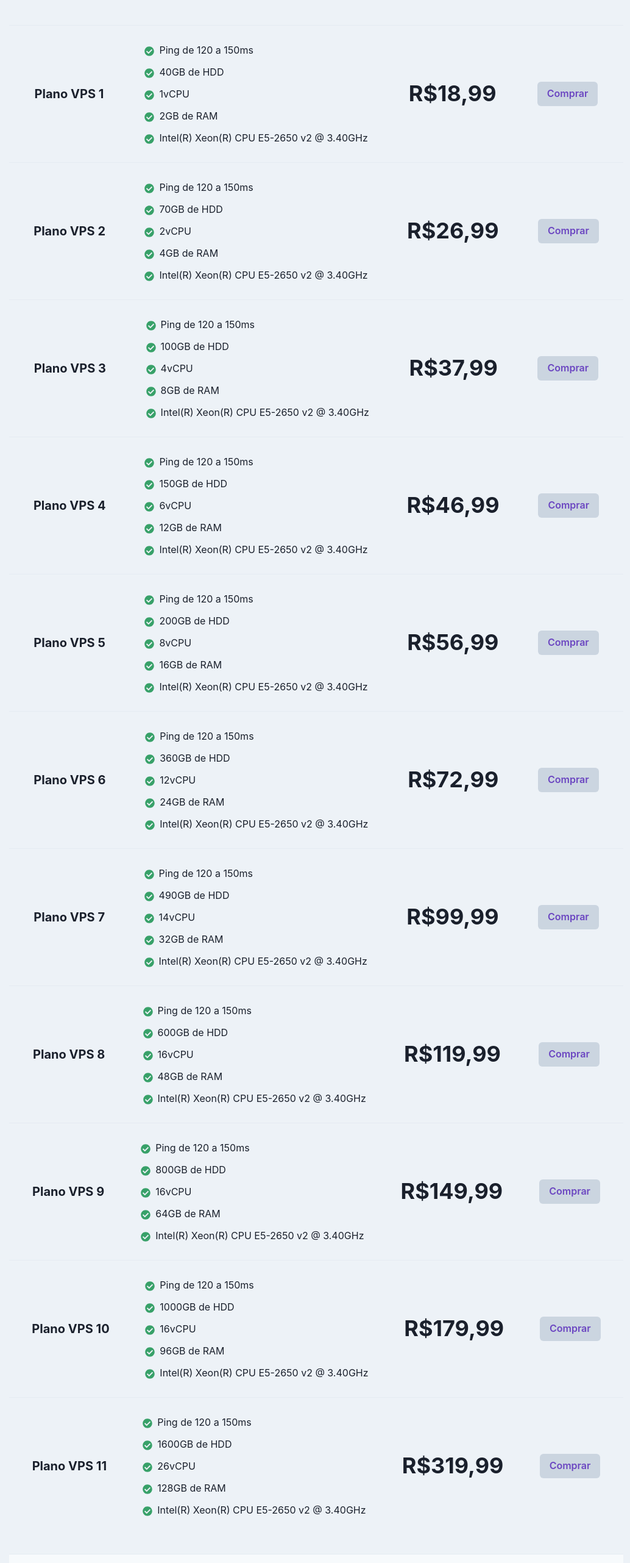
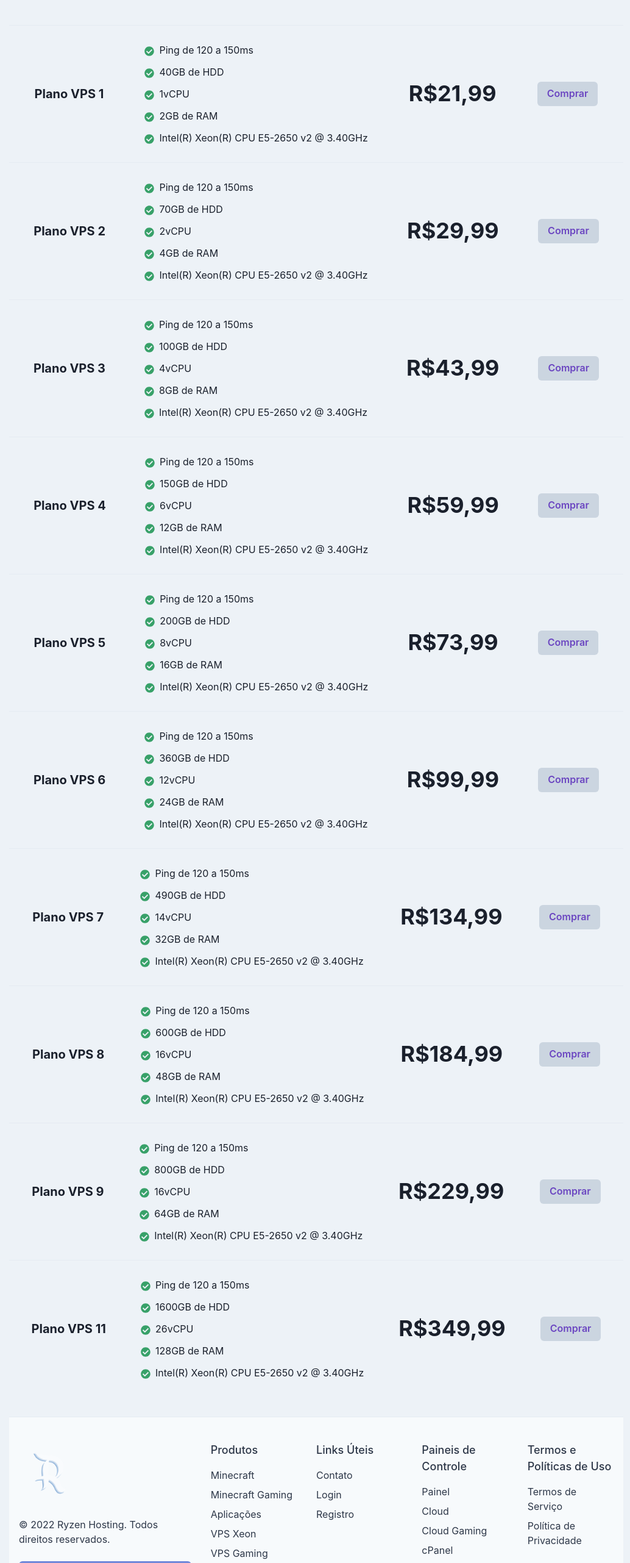
Before and after one commit to emanuelVINI01/RyzenSite, a Next.js app: page /vps in a window 1280 px wide. Shown: the part 1183-3746 px from the top of the page at 61% size, without its empty margins (241-1275 px from the left). Built offline with nearby package versions, Linux system fonts and the light colour scheme.

Commit message:
Update vps.tsx

```diff
--- a/pages/vps.tsx
+++ b/pages/vps.tsx
@@ -70,27 +70,25 @@ export default function VPS() {
                 <ProductDescribe title={"Tenha seu sistema online em segundos"} description={"Todos planos são atividos automaticamente."} />
                 <Stack spacing={4} width={'100%'} direction={'column'} mt={10} id={"products"}>
                     <Divider />
-                    <VPSProduct id={12} disk={40} ram={2} price={"R$18,99"} vCPU={1} planName={"Plano VPS 1"} cpu={"Intel(R) Xeon(R) CPU E5-2650 v2 @ 3.40GHz"} />
+                    <VPSProduct id={12} disk={40} ram={2} price={"R$21,99"} vCPU={1} planName={"Plano VPS 1"} cpu={"Intel(R) Xeon(R) CPU E5-2650 v2 @ 3.40GHz"} />
                     <Divider />
-                    <VPSProduct id={13} disk={70} ram={4} price={"R$26,99"} vCPU={2} planName={"Plano VPS 2"} cpu={"Intel(R) Xeon(R) CPU E5-2650 v2 @ 3.40GHz"} />
+                    <VPSProduct id={13} disk={70} ram={4} price={"R$29,99"} vCPU={2} planName={"Plano VPS 2"} cpu={"Intel(R) Xeon(R) CPU E5-2650 v2 @ 3.40GHz"} />
                     <Divider />
-                    <VPSProduct id={14} disk={100} ram={8} price={"R$37,99"} vCPU={4} planName={"Plano VPS 3"} cpu={"Intel(R) Xeon(R) CPU E5-2650 v2 @ 3.40GHz"} />
+                    <VPSProduct id={14} disk={100} ram={8} price={"R$43,99"} vCPU={4} planName={"Plano VPS 3"} cpu={"Intel(R) Xeon(R) CPU E5-2650 v2 @ 3.40GHz"} />
                     <Divider />
-                    <VPSProduct id={15} disk={150} ram={12} price={"R$46,99"} vCPU={6} planName={"Plano VPS 4"} cpu={"Intel(R) Xeon(R) CPU E5-2650 v2 @ 3.40GHz"} />
+                    <VPSProduct id={15} disk={150} ram={12} price={"R$59,99"} vCPU={6} planName={"Plano VPS 4"} cpu={"Intel(R) Xeon(R) CPU E5-2650 v2 @ 3.40GHz"} />
                     <Divider />
-                    <VPSProduct id={16} disk={200} ram={16} price={"R$56,99"} vCPU={8} planName={"Plano VPS 5"} cpu={"Intel(R) Xeon(R) CPU E5-2650 v2 @ 3.40GHz"} />
+                    <VPSProduct id={16} disk={200} ram={16} price={"R$73,99"} vCPU={8} planName={"Plano VPS 5"} cpu={"Intel(R) Xeon(R) CPU E5-2650 v2 @ 3.40GHz"} />
                     <Divider />
-                    <VPSProduct id={17} disk={360} ram={24} price={"R$72,99"} vCPU={12} planName={"Plano VPS 6"} cpu={"Intel(R) Xeon(R) CPU E5-2650 v2 @ 3.40GHz"} />
+                    <VPSProduct id={17} disk={360} ram={24} price={"R$99,99"} vCPU={12} planName={"Plano VPS 6"} cpu={"Intel(R) Xeon(R) CPU E5-2650 v2 @ 3.40GHz"} />
                     <Divider />
-                    <VPSProduct id={18} disk={490} ram={32} price={"R$99,99"} vCPU={14} planName={"Plano VPS 7"} cpu={"Intel(R) Xeon(R) CPU E5-2650 v2 @ 3.40GHz"} />
+                    <VPSProduct id={18} disk={490} ram={32} price={"R$134,99"} vCPU={14} planName={"Plano VPS 7"} cpu={"Intel(R) Xeon(R) CPU E5-2650 v2 @ 3.40GHz"} />
                     <Divider />
-                    <VPSProduct id={19} disk={600} ram={48} price={"R$119,99"} vCPU={16} planName={"Plano VPS 8"} cpu={"Intel(R) Xeon(R) CPU E5-2650 v2 @ 3.40GHz"} />
+                    <VPSProduct id={19} disk={600} ram={48} price={"R$184,99"} vCPU={16} planName={"Plano VPS 8"} cpu={"Intel(R) Xeon(R) CPU E5-2650 v2 @ 3.40GHz"} />
                     <Divider />
-                    <VPSProduct id={20} disk={800} ram={64} price={"R$149,99"} vCPU={16} planName={"Plano VPS 9"} cpu={"Intel(R) Xeon(R) CPU E5-2650 v2 @ 3.40GHz"} />
+                    <VPSProduct id={20} disk={800} ram={64} price={"R$229,99"} vCPU={16} planName={"Plano VPS 9"} cpu={"Intel(R) Xeon(R) CPU E5-2650 v2 @ 3.40GHz"} />
                     <Divider />
-                    <VPSProduct id={21} disk={1000} ram={96} price={"R$179,99"} vCPU={16} planName={"Plano VPS 10"} cpu={"Intel(R) Xeon(R) CPU E5-2650 v2 @ 3.40GHz"} />
-                    <Divider />
-                    <VPSProduct id={22} disk={1600} ram={128} price={"R$319,99"} vCPU={26} planName={"Plano VPS 11"} cpu={"Intel(R) Xeon(R) CPU E5-2650 v2 @ 3.40GHz"} />
+                    <VPSProduct id={22} disk={1600} ram={128} price={"R$349,99"} vCPU={26} planName={"Plano VPS 11"} cpu={"Intel(R) Xeon(R) CPU E5-2650 v2 @ 3.40GHz"} />
                 </Stack>
             </Box>
             <Divider />
```
